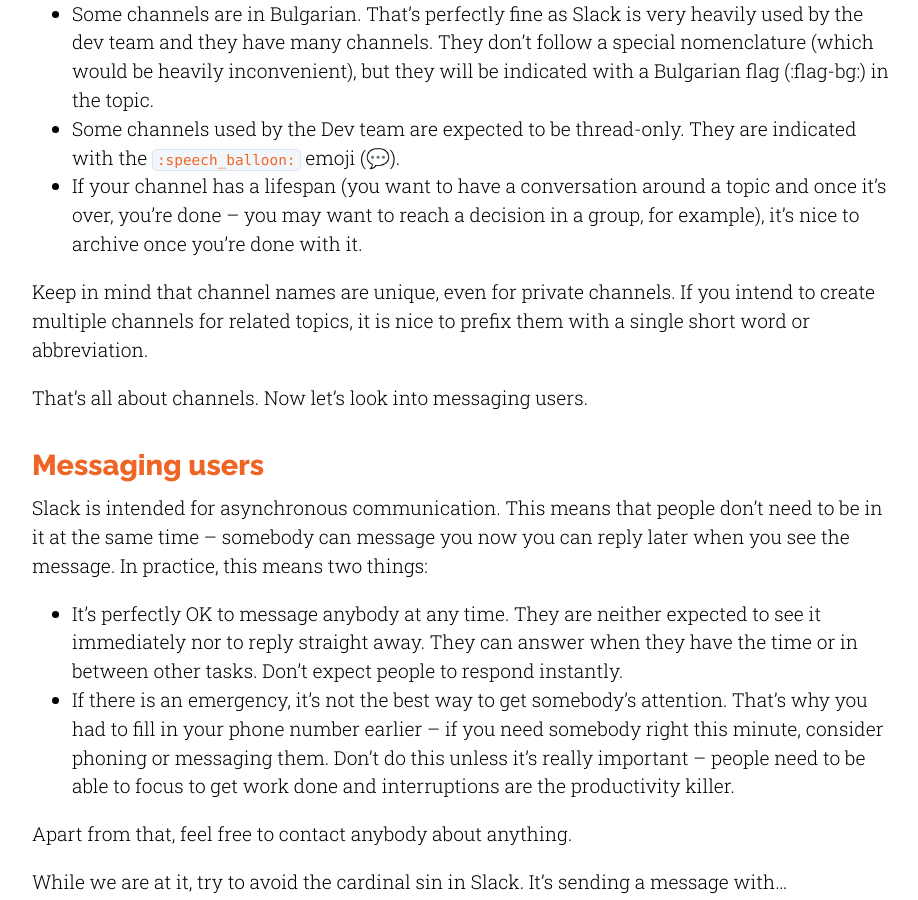
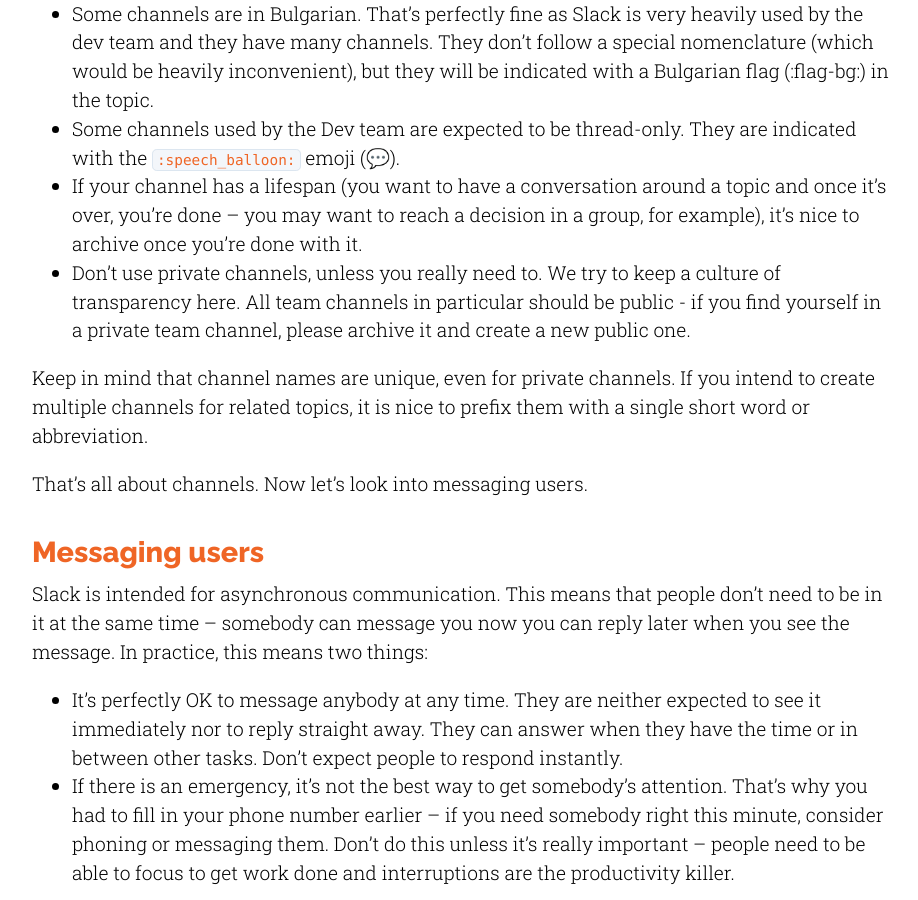
Before and after one commit to dext/guides, a Jekyll site: the page built from slack.md, in a window 1280 px wide and 900 px high, scrolled down 2100 px. Shown: the whole window, without its empty margins (176-1094 px from the left). Built offline with Jekyll 4.4.1, drawn with Linux system fonts in a browser that asks for light colours; emoji names are drawn with the system emoji font; our own code applies the rules of GitHub Pages for plain Markdown files.

Commit message:
Don't use private channels - update the rules

```diff
--- a/slack.md
+++ b/slack.md
@@ -74,6 +74,9 @@ broader circle of people. Just make sure you do the following:
 * If your channel has a lifespan (you want to have a conversation around a topic and once it's
   over, you're done – you may want to reach a decision in a group, for example), it's nice to
   archive once you're done with it.
+* Don't use private channels, unless you really need to. We try to keep a culture of transparency
+  here. All team channels in particular should be public - if you find yourself in a private team
+  channel, please archive it and create a new public one.
 
 Keep in mind that channel names are unique, even for private channels. If you intend to create
 multiple channels for related topics, it is nice to prefix them with a single short word or
```
